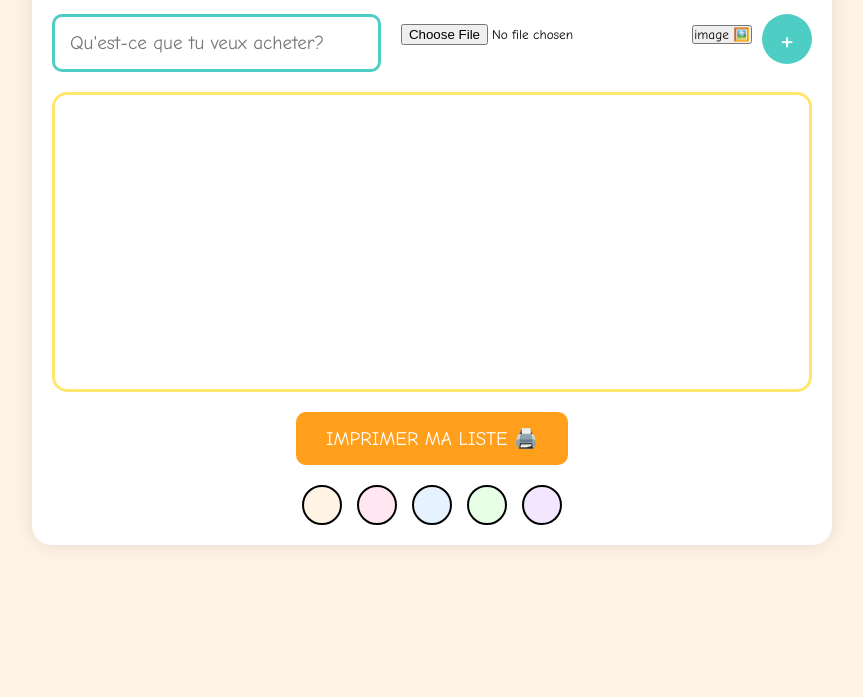
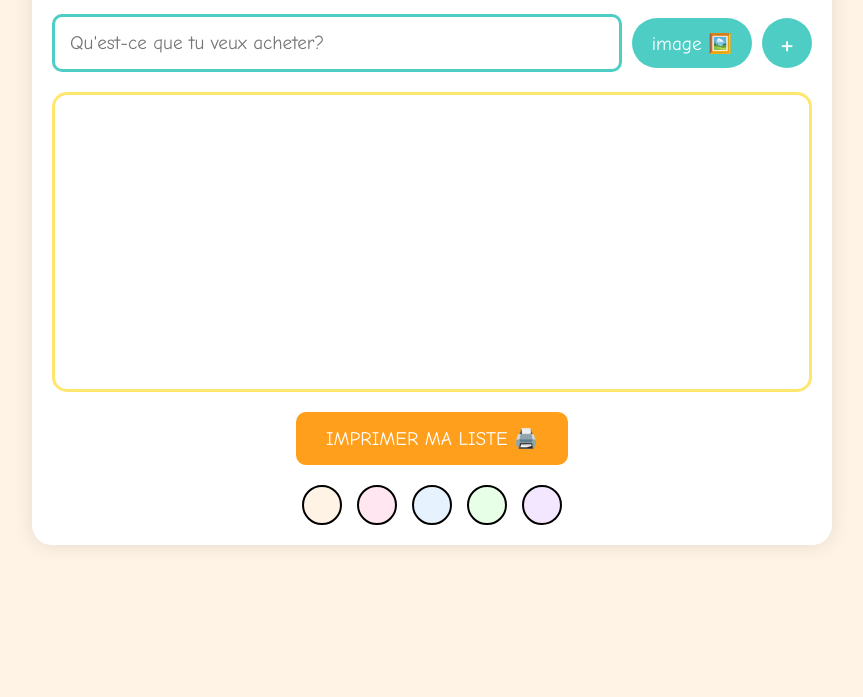
Before and after one commit to propea33/liliste, a plain HTML site: page index.html in a window 1280 px wide. Shown: the part 103-800 px from the top of the page, without its empty margins (208-1071 px from the left). Drawn offline with Linux system fonts and the light colour scheme.

Commit message:
Update styles.css

```diff
--- a/styles.css
+++ b/styles.css
@@ -68,10 +68,13 @@ h1 {
     font-size: 2.5em;
 }
 
+/* ... [Début du CSS reste le même jusqu'à .input-section] ... */
+
 .input-section {
     display: flex;
     gap: 10px;
     margin-bottom: 20px;
+    align-items: center;
 }
 
 #itemInput {
@@ -82,8 +85,39 @@ h1 {
     font-size: 1.2em;
 }
 
+.image-upload-container {
+    position: relative;
+    width: fit-content;
+}
+
 .image-input {
-    padding: 10px;
+    position: absolute;
+    width: 100%;
+    height: 100%;
+    top: 0;
+    left: 0;
+    opacity: 0;
+    cursor: pointer;
+}
+
+.upload-btn {
+    padding: 10px 20px;
+    background-color: var(--primary-color);
+    color: white;
+    border: none;
+    border-radius: 25px;
+    font-size: 1.2em;
+    cursor: pointer;
+    font-family: 'Comic Sans MS', cursive;
+    transition: transform 0.2s;
+    height: 50px;
+    display: flex;
+    align-items: center;
+    justify-content: center;
+}
+
+.upload-btn:hover {
+    transform: scale(1.1);
 }
 
 .add-btn {
```
